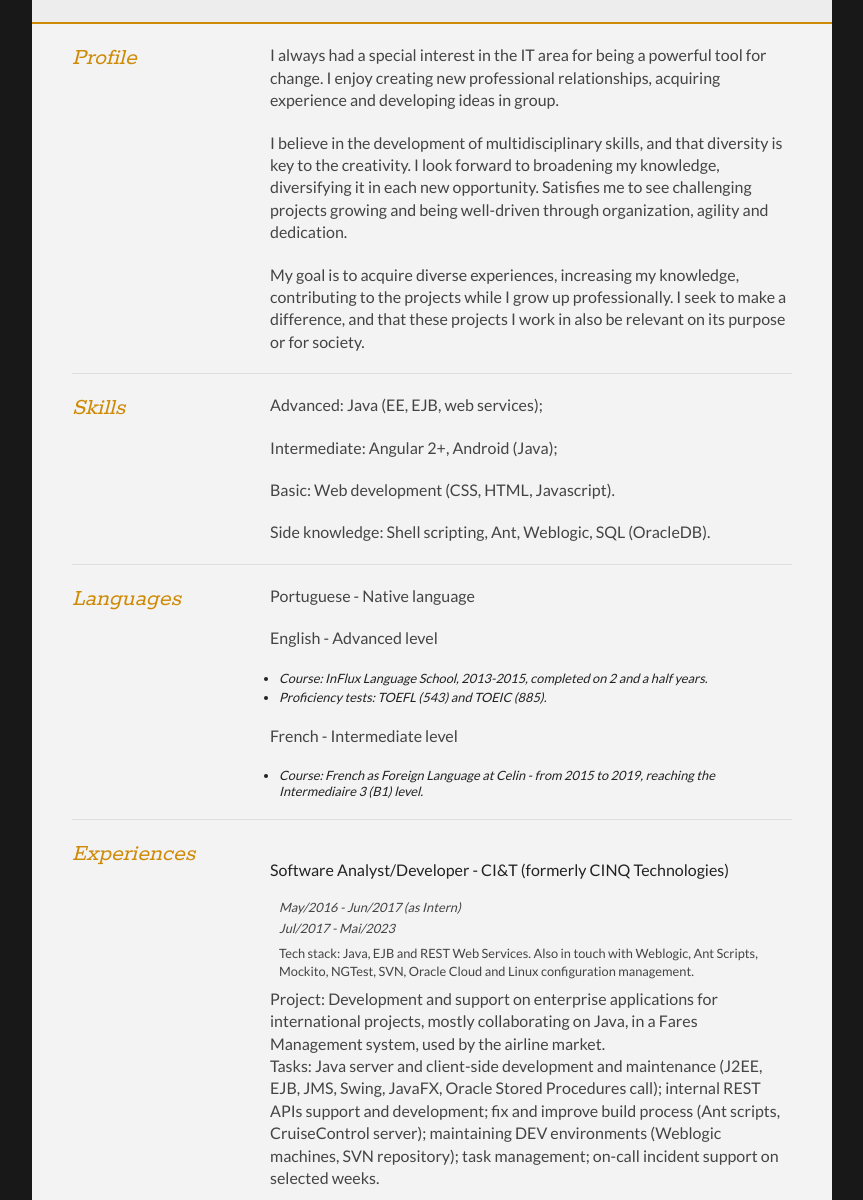
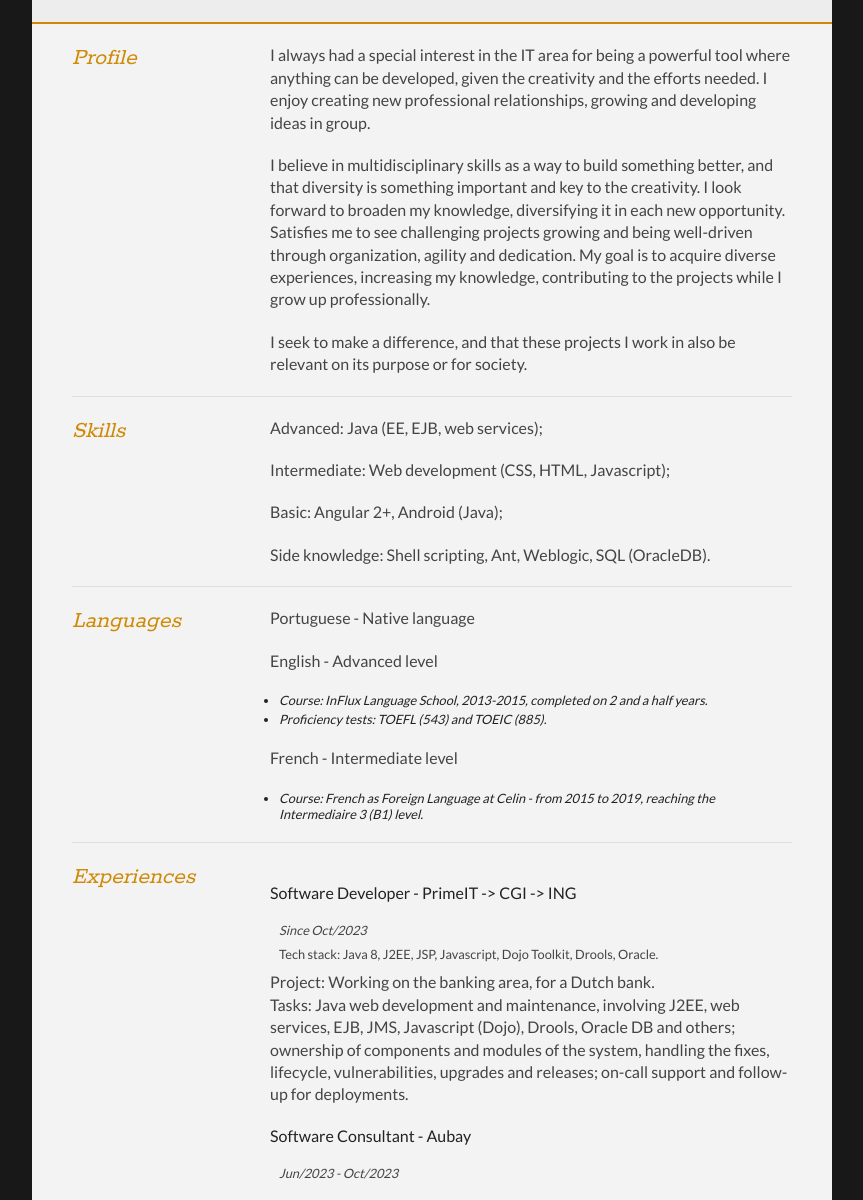
Before and after one commit to rodNantz/CV-Rods, a plain HTML site: page i-english.html in a window 1280 px wide. Shown: the part 160-1360 px from the top of the page, without its empty margins (208-1071 px from the left). Drawn offline with Linux system fonts and the light colour scheme.

Commit message:
updating i-english

```diff
--- a/const.js
+++ b/const.js
@@ -1,3 +1,3 @@
 
 
-const headshotImg="headshot@neguim.png"
+export const headshotImg="img/headshot@neguim.png";
--- a/i-english.html
+++ b/i-english.html
@@ -19,13 +19,13 @@
 	<div id="cv" class="instaFade">
 		<div class="mainDetails">
 			<div id="headshot" class="quickFade">
-				<img src="img/headshot@neguim.png" alt="Rodrigo Nantes" />
+				<img id="head-img" src="img/headshot@neguim.png" alt="Rodrigo Nantes" />
 			</div>
 
 			<div id="name">
 				<h1 class="quickFade delayTwo">Rodrigo Nantes</h1>
 				<h3 class="quickFade delayThree">Software Developer</h3>
-				<h3 id="age" class="quickFade delayThree"> - </h3>
+				<h3 id="my-age" class="quickFade delayThree"> - </h3>
 				<h4 class="quickFade delayThree noprint">
 						<a href="index.html">Show resume in Portuguese</a>
 				</h4>
@@ -60,11 +60,11 @@
 					</div>
 
 					<div class="sectionContent">
-						<p>I always had a special interest in the IT area for being a powerful tool for change. I enjoy creating new professional relationships, acquiring experience and developing ideas in group.</p>
+						<p>I always had a special interest in the IT area for being a powerful tool where anything can be developed, given the creativity and the efforts needed. I enjoy creating new professional relationships, growing and developing ideas in group. </p>
 
-						<p>I believe in the development of multidisciplinary skills, and that diversity is key to the creativity. I look forward to broadening  my knowledge, diversifying it in each new opportunity. Satisfies me to see challenging projects growing and being well-driven through organization, agility and dedication. </p>
+						<p>I believe in multidisciplinary skills as a way to build something better, and that diversity is something important and key to the creativity. I look forward to broaden my knowledge, diversifying it in each new opportunity. Satisfies me to see challenging projects growing and being well-driven through organization, agility and dedication. My goal is to acquire diverse experiences, increasing my knowledge, contributing to the projects while I grow up professionally. </p>
 
-						<p>My goal is to acquire diverse experiences, increasing my knowledge, contributing to the projects while I grow up professionally. I seek to make a difference, and that these projects I work in also be relevant on its purpose or for society. </p>
+						<p>I seek to make a difference, and that these projects I work in also be relevant on its purpose or for society. </p>
 					</div>
 
 				</article>
@@ -78,8 +78,8 @@
 				<div class="sectionContent">
 					<article>
 						<p>Advanced: Java (EE, EJB, web services);</p>
-						<p>Intermediate: Angular 2+, Android (Java);</p>
-						<p>Basic: Web development (CSS, HTML, Javascript).</p>
+						<p>Intermediate: Web development (CSS, HTML, Javascript);</p>
+						<p>Basic: Angular 2+, Android (Java);</p>
 						<p>Side knowledge: Shell scripting, Ant, Weblogic, SQL (OracleDB).</p>
 					</article>
 				</div>
@@ -118,12 +118,20 @@
 				</div>
 
 				<div class="sectionContent">
-					<!--
+					<article>
+						<p><h3>Software Developer - PrimeIT -> CGI -> ING</h3></p>
+						<p class="subDetails">Since Oct/2023</p>
+						<p class="subDetails2">Tech stack: Java 8, J2EE, JSP, Javascript, Dojo Toolkit, Drools, Oracle.</p>
+						<p>Project: Working on the banking area, for a Dutch bank.
+						   <br/>
+						   Tasks: Java web development and maintenance, involving J2EE, web services, EJB, JMS, Javascript (Dojo), Drools, Oracle DB and others; ownership of components and modules of the system, handling the fixes, lifecycle, vulnerabilities, upgrades and releases; on-call support and follow-up for deployments.
+						</p>
+					</article>
+
 					<article>
 						<p><h3>Software Consultant - Aubay</h3></p>
-						<p class="subDetails">Jun/2023 - Today</p>
+						<p class="subDetails">Jun/2023 - Oct/2023</p>
 					</article>
-					-->
 
 					<article>
 						<p><h3>Software Analyst/Developer - CI&T (formerly CINQ Technologies)</h3></p>
@@ -181,7 +189,7 @@
 
 			<footer>
 				<p class="subDetails">
-					Last updated on: Sep/2023.
+					Last updated on: Apr/2025.
 				</p>
 			</footer>
 
@@ -197,7 +205,10 @@
 		  return age;
 		}
 		var bday = new Date('1995-09-21');
-		document.getElementById('age').innerHTML = calculateAge(bday) + ' years old';
+		document.getElementById('my-age').innerHTML = calculateAge(bday) + ' years old';
+
+		//import { HEADSHOT_IMG } from './const';
+		//document.getElementById('head-img').src = HEADSHOT_IMG;
 	</script>
 
 	<script type="text/javascript">
```
